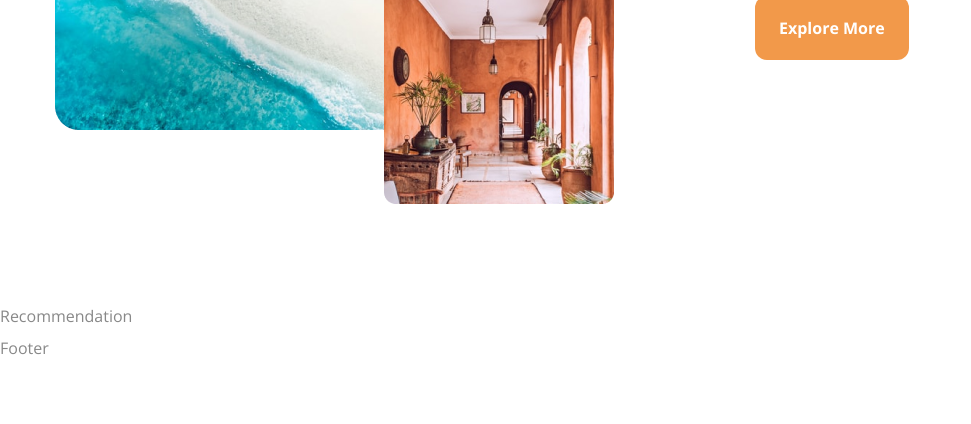
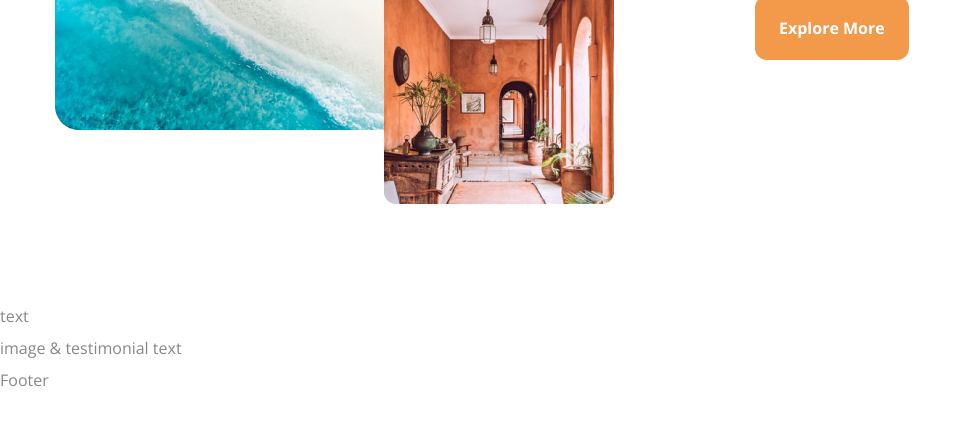
Before and after one commit to Jisap/next14-hotely, a Next.js app: page / in a window 1280 px wide. Shown: the part 1844-2268 px from the top of the page, without its empty margins (0-971 px from the left). Built offline with nearby package versions, Linux system fonts and the light colour scheme.

Commit message:
recommendation

```diff
--- a/components/Recommendation.jsx
+++ b/components/Recommendation.jsx
@@ -5,6 +5,10 @@ import { Autoplay } from 'swiper/modules';
 import 'swiper/css'
 import { Button } from "./ui/button";
 import Image from "next/image";
+import { motion } from "framer-motion";
+import { fadeIn } from "@/variants";
+
+
 
 const recommendationData = [
   {
@@ -56,7 +60,21 @@ const recommendationData = [
 
 const Recommendation = () => {
   return (
-    <div>Recommendation</div>
+    <section>
+      {/* slider */}
+      <div>
+        <Swiper>
+          {recommendationData.map((hotel, index) => {
+            return (
+              <SwiperSlide key={index}>
+                <div>text</div>
+                <div>image & testimonial text</div>
+              </SwiperSlide>
+            )
+          })}
+        </Swiper>
+      </div>
+    </section>
   )
 }
 
```
